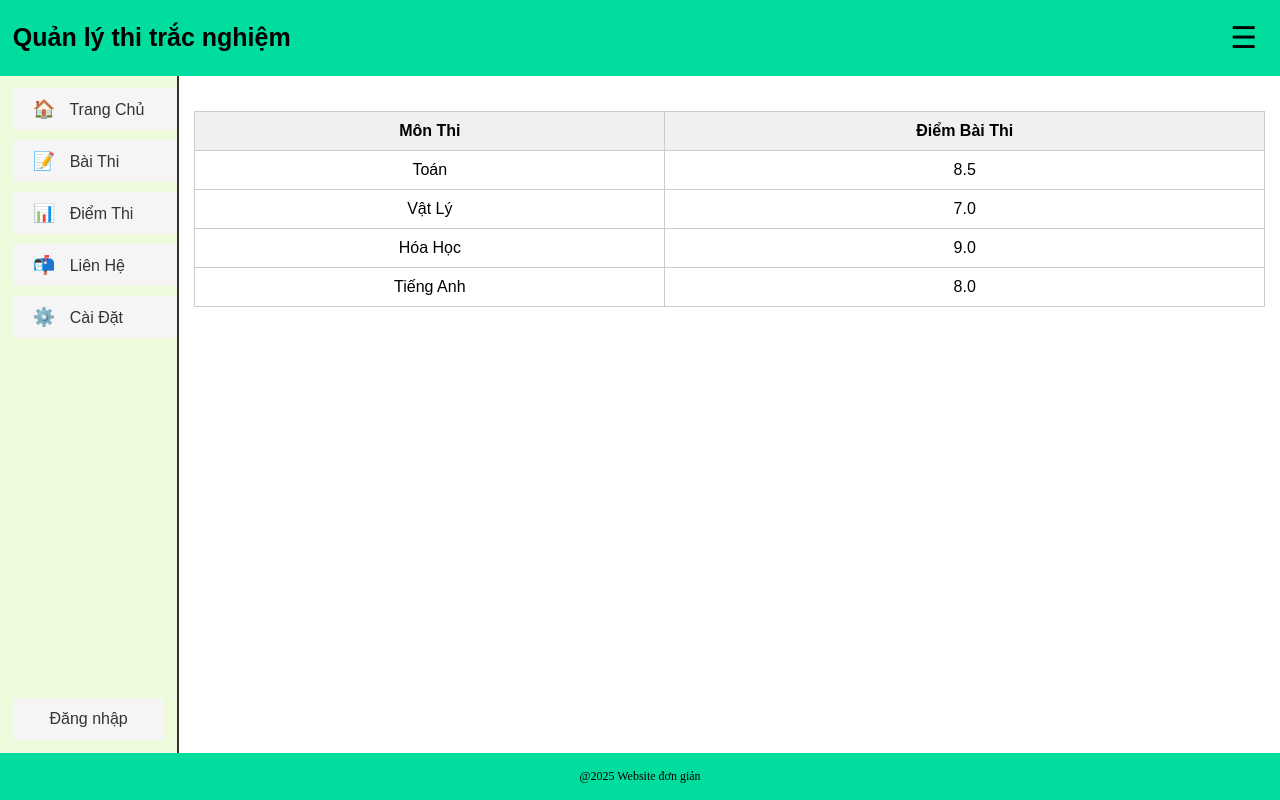
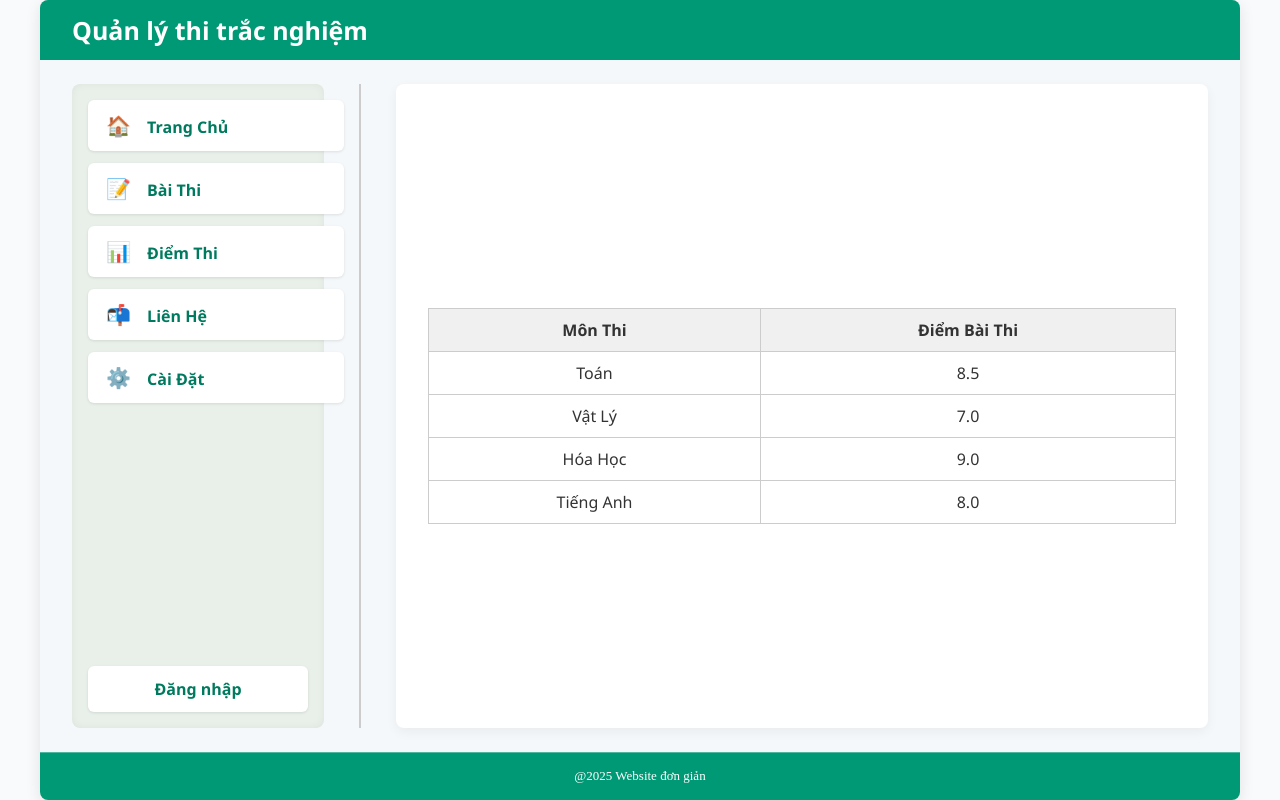
Before and after one commit to Quanagf/Website-Exam-Management, a PHP site: page /user/point.html in a window 1280 px wide. Run offline with PHP 8.4, Linux system fonts and the light colour scheme.

Commit message:
Update layout

```diff
--- a/quanlithitracnghiem/src/layout.css
+++ b/quanlithitracnghiem/src/layout.css
@@ -1,10 +1,12 @@
-/* Reset */
+/* Reset & cơ bản */
 html, body {
   height: 100%;
   margin: 0;
   padding: 0;
-  font-family: Arial, sans-serif;
+  font-family: 'Segoe UI', Tahoma, Geneva, Verdana, sans-serif;
   box-sizing: border-box;
+  background-color: #f9fafb;
+  color: #333;
 }
 
 /* Container chính */
@@ -12,16 +14,27 @@ html, body {
   display: flex;
   flex-direction: column;
   min-height: 100vh;
+  max-width: 1200px;
+  margin: 0 auto;
+  background-color: #fff;
+  box-shadow: 0 4px 15px rgba(0,0,0,0.1);
+  border-radius: 8px;
+  overflow: hidden;
 }
 
 /* Header */
 .header {
-  padding: 1%;
-  height: 50px;
-  background-color: rgb(0, 221, 158);
+  padding: 0 2rem;
+  height: 60px;
+  background-color: #009975;
   display: flex;
   align-items: center;
   justify-content: space-between;
+  box-shadow: 0 2px 6px rgba(0,0,0,0.15);
+  color: white;
+  font-weight: 600;
+  font-size: 1.3rem;
+  user-select: none;
 }
 
 /* Menu ngang */
@@ -31,35 +44,44 @@ html, body {
 }
 
 .hamburger {
-  font-size: 30px;
+  font-size: 28px;
   cursor: pointer;
   padding: 10px;
+  display: none;
+  color: white;
 }
 
 /* Menu xổ xuống */
 .menu-items {
   display: none;
   position: absolute;
-  top: 45px;
+  top: 55px;
   right: 0;
   background-color: white;
-  border: 1px solid #ccc;
-  box-shadow: 0 4px 8px rgba(0,0,0,0.1);
+  border-radius: 6px;
+  border: 1px solid #ddd;
+  box-shadow: 0 8px 16px rgba(0,0,0,0.1);
   z-index: 10;
+  min-width: 140px;
 }
 
 .menu-items a {
   display: block;
-  width: 120px;
-  padding: 10px;
+  padding: 12px 15px;
   text-align: center;
   text-decoration: none;
   color: #333;
   border-bottom: 1px solid #eee;
+  font-weight: 500;
+  transition: background-color 0.3s ease;
+}
+
+.menu-items a:last-child {
+  border-bottom: none;
 }
 
 .menu-items a:hover {
-  background-color: #f0f0f0;
+  background-color: #e0f7f1;
 }
 
 /* Hiện menu khi hover */
@@ -71,148 +93,146 @@ html, body {
 .main {
   display: flex;
   flex: 1;
+  padding: 1.5rem 2rem;
+  gap: 20px;
+  background-color: #f5f8fa;
 }
 
 /* Menu bên trái */
 .main1 {
   display: flex;
   flex-direction: column;
-  justify-content: space-between;
-  background-color: rgb(238, 250, 220);
-  padding: 1%;
+  justify-content: flex-start;
+  background-color: #e9f0ea;
+  padding: 1rem;
+  border-radius: 8px;
+  width: 220px;
+  box-shadow: inset 0 0 8px rgba(0,0,0,0.05);
 }
 
 .menu-items1 {
-  width: 90%;
-  padding: 10px 20px;
-  margin-bottom: 10px;
-  background-color: #f5f5f5;
+  width: 100%;
+  padding: 12px 18px;
+  margin-bottom: 12px;
+  background-color: #fff;
   cursor: pointer;
   display: flex;
   align-items: center;
-  transition: background-color 0.3s;
+  border-radius: 6px;
+  transition: background-color 0.3s ease, color 0.3s ease;
+  font-weight: 600;
+  color: #007a5e;
+  box-shadow: 0 1px 3px rgba(0,0,0,0.1);
 }
 
 .menu-items1:hover {
-  background-color: #868585;
+  background-color: #007a5e;
+  color: white;
 }
 
 .menu-items1 span.icon {
-  margin-right: 10px;
-  font-size: 18px;
+  margin-right: 12px;
+  font-size: 20px;
 }
 
 /* Đăng nhập */
 .login-box {
   margin-top: auto;
   padding: 12px 15px;
-  background-color: #f5f5f5;
+  background-color: #fff;
   text-align: center;
   cursor: pointer;
-  transition: background-color 0.3s;
+  border-radius: 6px;
+  font-weight: 600;
+  color: #007a5e;
+  box-shadow: 0 1px 3px rgba(0,0,0,0.1);
+  transition: background-color 0.3s ease, color 0.3s ease;
 }
 
 .login-box:hover {
-  background-color: #868585;
+  background-color: #007a5e;
+  color: white;
 }
 
 /* Nội dung chính bên phải */
 .main2 {
-  padding: 15px;
+  padding: 2rem;
   background-color: white;
   flex: 1;
+  border-radius: 8px;
+  box-shadow: 0 4px 12px rgba(0,0,0,0.05);
+  display: flex;
+  justify-content: center;
+  align-items: center;
+  text-align: center;
 }
 
 .title {
-  display: flex;
-  justify-content: center;
-  align-items: center;
-  height: 70vh;
-  text-align: center;
-  font-size: 50px;
+  font-size: 3rem;
+  font-weight: 700;
+  color: #007a5e;
+  line-height: 1.2;
+  user-select: none;
 }
 
 /* Vạch ngăn giữa menu và nội dung */
 .line {
-  border-left: 2px solid #333;
+  border-left: 2px solid #ccc;
+  margin: 0 15px;
 }
 
 /* Footer */
 .footer {
   padding: 1rem;
-  background-color: rgb(0, 221, 158);
+  background-color: #009975;
   font-family: 'Times New Roman', Times, serif;
-  font-size: 12px;
+  font-size: 13px;
   text-align: center;
+  color: white;
+  user-select: none;
+  box-shadow: inset 0 1px 0 rgba(255,255,255,0.3);
 }
 
 /* Liên kết */
 a {
   text-decoration: none;
-  color: #333;
+  color: inherit;
 }
 
 /* Tiêu đề h1 */
 h1 {
   font-size: 25px;
-}
- .setting-list {
-            list-style-type: none;
-            padding: 0;
-            margin-top: 20px;
+  margin: 0;
 }
 
-        .setting-list li {
-            margin: 10px 0;
+/* Responsive cho màn hình nhỏ */
+@media (max-width: 768px) {
+  .main {
+    flex-direction: column;
+  }
+  .main1 {
+    width: 100%;
+    flex-direction: row;
+    overflow-x: auto;
+    padding: 0.5rem;
+  }
+  .menu-items1 {
+    flex: 0 0 auto;
+    margin-right: 10px;
+    margin-bottom: 0;
+  }
+  .line {
+    display: none;
+  }
+  .hamburger {
+    display: block;
+  }
+  .menu-container:hover .menu-items {
+    display: none; /* tắt hover trên mobile */
+  }
 }
 
-        .setting-list a {
-            text-decoration: none;
-            font-size: 18px;
-            display: inline-block;
-            padding: 10px 15px;
-            border: 1px solid #ddd;
-            border-radius: 6px;
-            background: #f0f0f0;
-            color: #333;
-            transition: 0.3s;
-        }
-
-        .setting-list a:hover {
-            background: #d7ebff;
-        }
-
-        .setting-section {
-            display: none;
-            margin-top: 20px;
-            border: 1px solid #ccc;
-            padding: 15px;
-            background-color: #fdfdfd;
-            border-radius: 8px;
-        }
-
-        .setting-section input {
-            display: block;
-            margin: 10px 0;
-            padding: 8px;
-            width: 100%;
-            max-width: 400px;
-        }
-
-        .setting-section button {
-            padding: 8px 16px;
-            background-color: #1976d2;
-            color: white;
-            border: none;
-            border-radius: 5px;
-            cursor: pointer;
-        }
-
-        .setting-section button:hover {
-            background-color: #125ba1;
-        }
-
-    /* Giao diện tối */
+/* Dark mode */
 .dark-mode {
   background-color: #121212;
   color: #f0f0f0;
```
Lines whose indentation alone changed are shown as unchanged.
